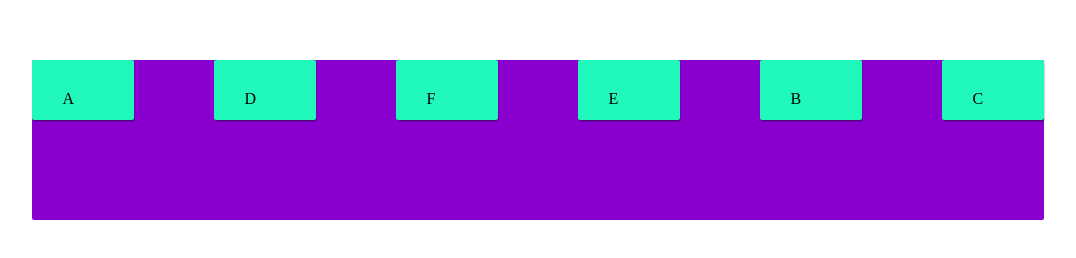
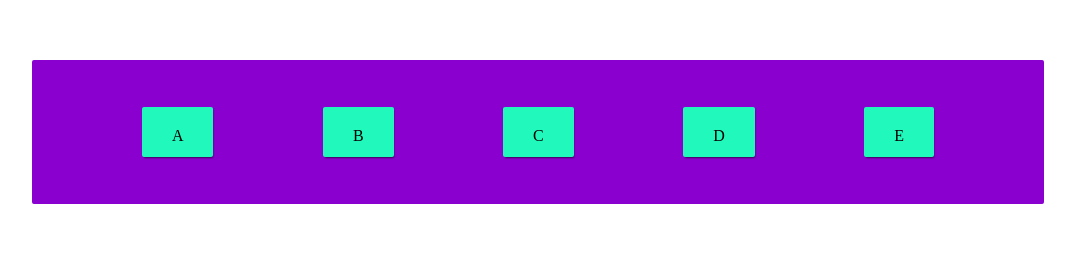
Before and after one commit to Daniel-Silva/dev-front, a website: page Modulo-2/grid.html in a window 1280 px wide. Shown: the whole page, without its empty margins (102-1178 px from the left). Drawn offline with Linux system fonts and the light colour scheme.

Commit message:
feat: entendendo flex-grow e flex-shrink

```diff
--- a/Modulo-2/assets/css/style.css
+++ b/Modulo-2/assets/css/style.css
@@ -7,12 +7,12 @@
 	/* flex-direction: row-reverse;
     flex-wrap: wrap-reverse; */
 	flex-flow: row wrap;
-	justify-content: space-between;
+	justify-content: space-evenly;
 	align-items: flex-start;
-	align-content: flex-start;
+	align-content: center;
 
 	width: 80%;
-	height: 20vh;
+	height: 18vh;
 	margin: 60px auto;
 	background-color: #8a00cf;
 	border-radius: 2px;
@@ -22,21 +22,13 @@
 	height: 50px;
 	background-color: #21f8bb;
 	border-radius: 2px;
-	padding: 30px;
+	padding: 20px 30px;
 	box-shadow: 1px 2px 2px -1px rgba(0, 0, 0, 0.6);
-	flex-basis: 10%;
+	flex-basis: 5%;
 }
 
-.order-1 {
-	order: 1;
+.grow-1 {
+	flex-grow: 1;
 }
 
-.order-2 {
-	order: 2;
-}
-.order-3 {
-	order: 3;
-}
-.order-4 {
-	order: 4;
-}
+.;
--- a/Modulo-2/grid.html
+++ b/Modulo-2/grid.html
@@ -11,12 +11,11 @@
 
 <body>
     <div class="my-container">
-        <div class="my-item order-1">A</div>
-        <div class="my-item order-4">B</div>
-        <div class="my-item order-4">C</div>
-        <div class="my-item order-2">D</div>
-        <div class="my-item order-3">E</div>
-        <div class="my-item order-2">F</div>
+        <div class="my-item">A</div>
+        <div class="my-item">B</div>
+        <div class="my-item">C</div>
+        <div class="my-item">D</div>
+        <div class="my-item">E</div>
     </div>
 </body>
 
```
